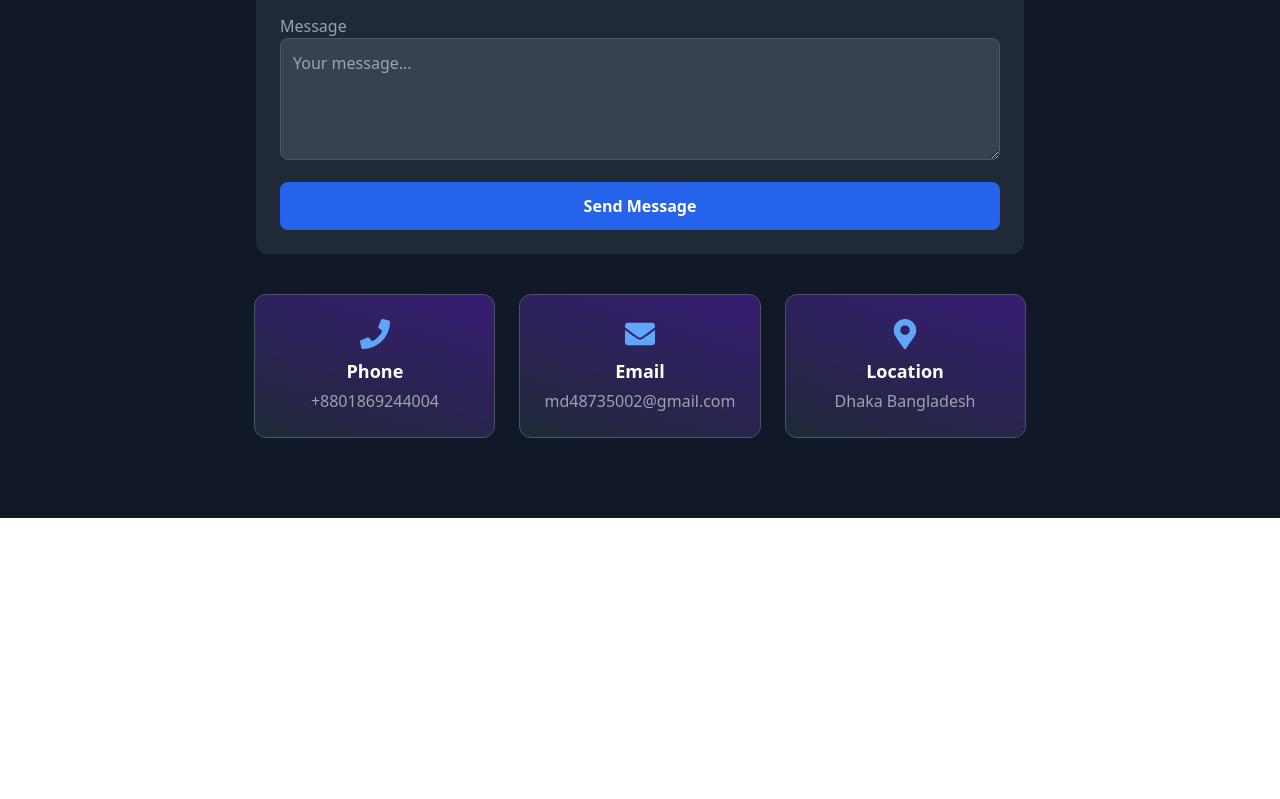
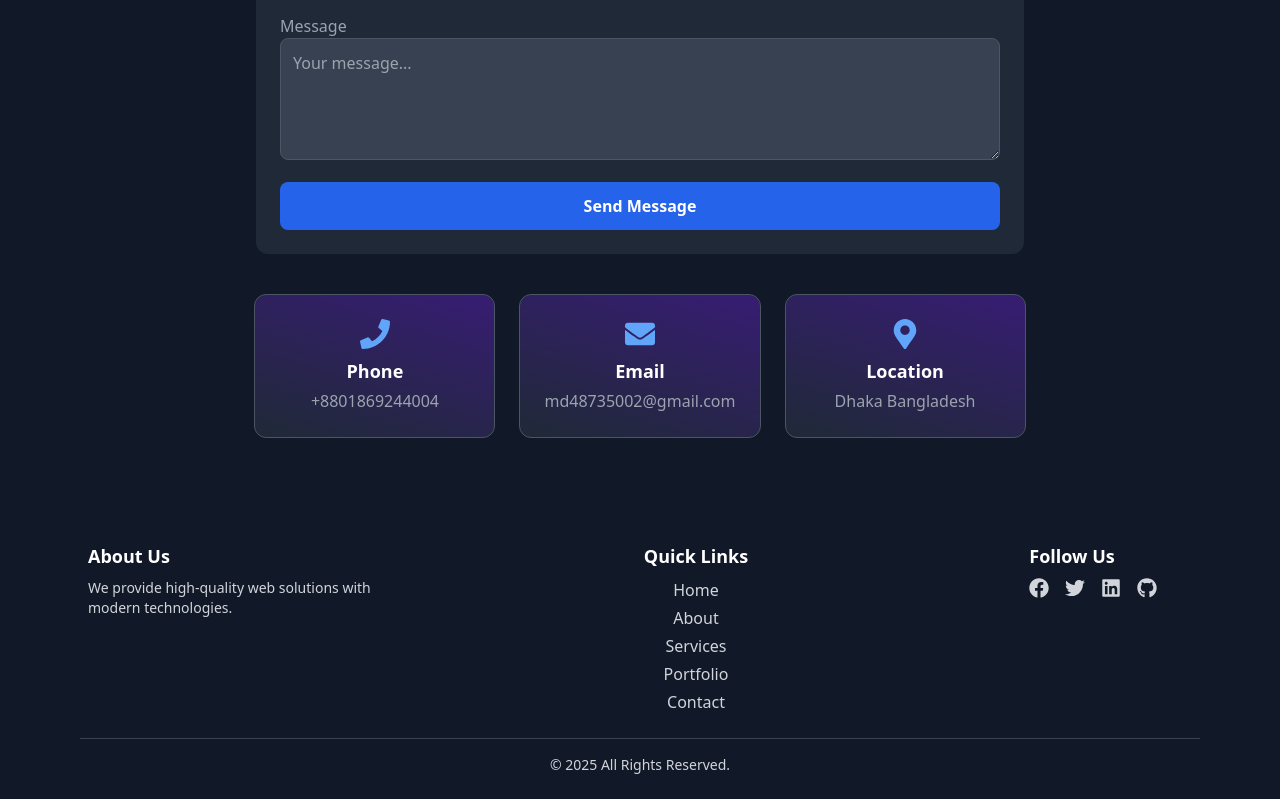
Before and after one commit to delowarmi/Portfolio, a React (Vite) app: page / in a window 1280 px wide. Shown: the part 5836-6635 px from the top of the page. Before the commit the page ends 6354 px from the top, so only its background shows below. Built offline with nearby package versions, Linux system fonts and the light colour scheme.

Commit message:
Add Footer component and integrate it into RootLayout

```diff
--- /dev/null
+++ b/src/components/Footer.jsx
@@ -0,0 +1,51 @@
+import React from "react";
+import { FaFacebook, FaTwitter, FaLinkedin, FaGithub } from "react-icons/fa";
+
+const Footer = () => {
+  return (
+    <footer className="bg-gray-900 text-gray-300 py-6">
+      <div className="container max-w-[1120px] mx-auto ">
+        <div className="grid grid-cols-1 lg:grid-cols-3 gap-x-10 text-center lg:text-left">
+
+          {/* About Section */}
+          <div className="lg:ml-2">
+            <h3 className="text-lg font-bold text-white ">About Us</h3>
+            <p className="mt-2 text-sm">
+              We provide high-quality web solutions with modern technologies.
+            </p>
+          </div>
+
+          {/* Navigation Links */}
+          <div className="lg:ml-28 text-center">
+            <h3 className="text-lg font-bold text-white ">Quick Links</h3>
+            <ul className="mt-2 space-y-1">
+              <li><a href="#" className="hover:text-orange-400">Home</a></li>
+              <li><a href="about" className="hover:text-orange-400">About</a></li>
+              <li><a href="service" className="hover:text-orange-400">Services</a></li>
+              <li><a href="portfolio" className="hover:text-orange-400">Portfolio</a></li>
+              <li><a href="contact" className="hover:text-orange-400">Contact</a></li>
+            </ul>
+          </div>
+
+          {/* Social Links */}
+          <div className="lg:ml-44">
+            <h3 className="text-lg font-bold text-white">Follow Us</h3>
+            <div className="flex justify-center lg:justify-start mt-2 space-x-4">
+              <a href="https://www.facebook.com/md.delowarhossenmi" className="text-xl hover:text-orange-400"><FaFacebook /></a>
+              <a href="#" className="text-xl hover:text-orange-400"><FaTwitter /></a>
+              <a href="https://www.linkedin.com/in/md-delowar-hossen-mi-54a462324/" className="text-xl hover:text-orange-400"><FaLinkedin /></a>
+              <a href="https://github.com/delowarmi" className="text-xl hover:text-orange-400"><FaGithub /></a>
+            </div>
+          </div>
+        </div>
+
+        {/* Copyright Section */}
+        <div className="border-t border-gray-700 mt-6 pt-4 text-center">
+          <p className="text-sm">© {new Date().getFullYear()} All Rights Reserved.</p>
+        </div>
+      </div>
+    </footer>
+  );
+};
+
+export default Footer;
--- a/src/components/layouts/RootLayout.jsx
+++ b/src/components/layouts/RootLayout.jsx
@@ -1,13 +1,14 @@
 import React from 'react'
 import Navbar from '../Navbar'
 import { Outlet } from 'react-router-dom'
+import Footer from '../Footer'
 
 const RootLayout = () => {
   return (
     <>
     <Navbar/>
     <Outlet/>
-
+    <Footer/>
     </>
   )
 }
```
